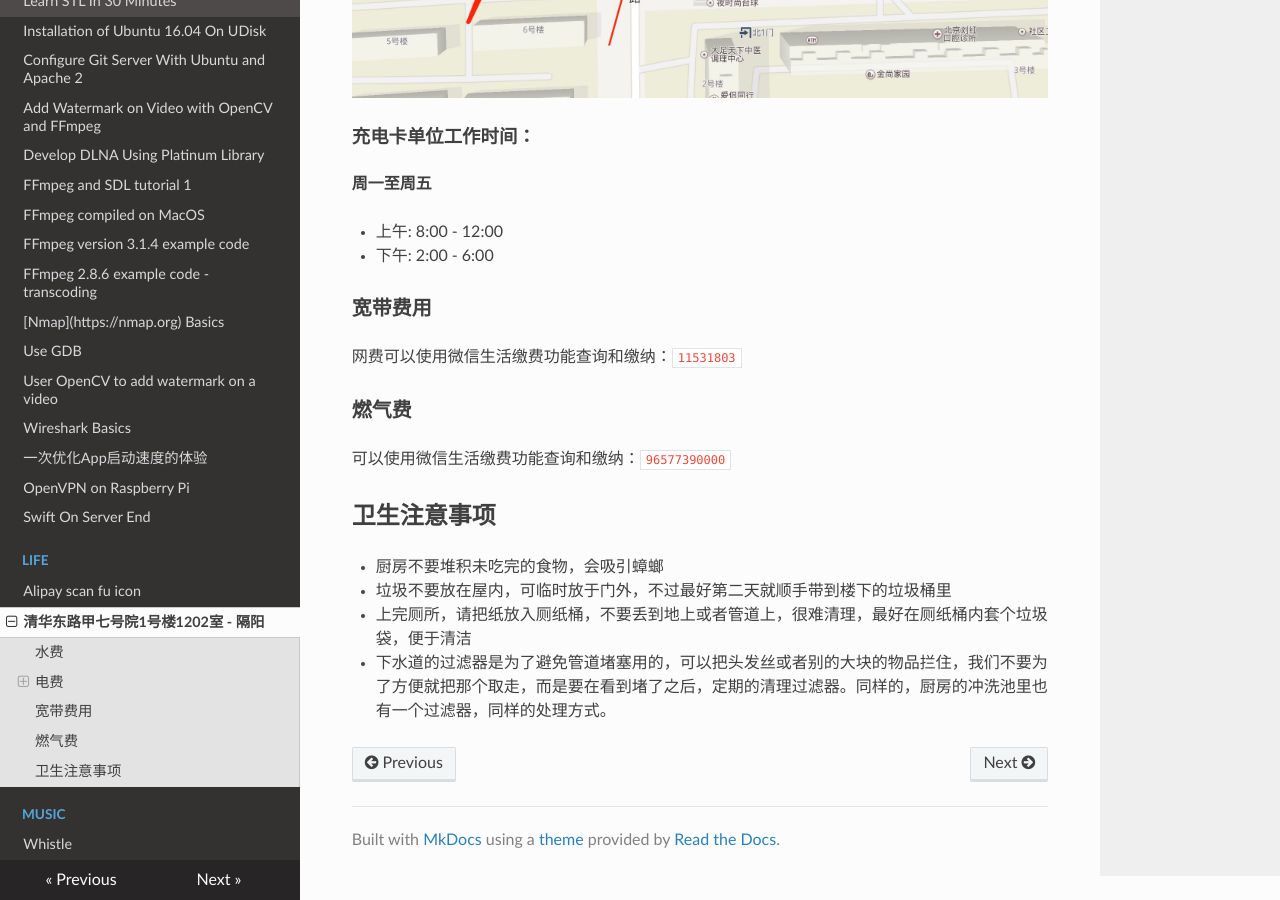
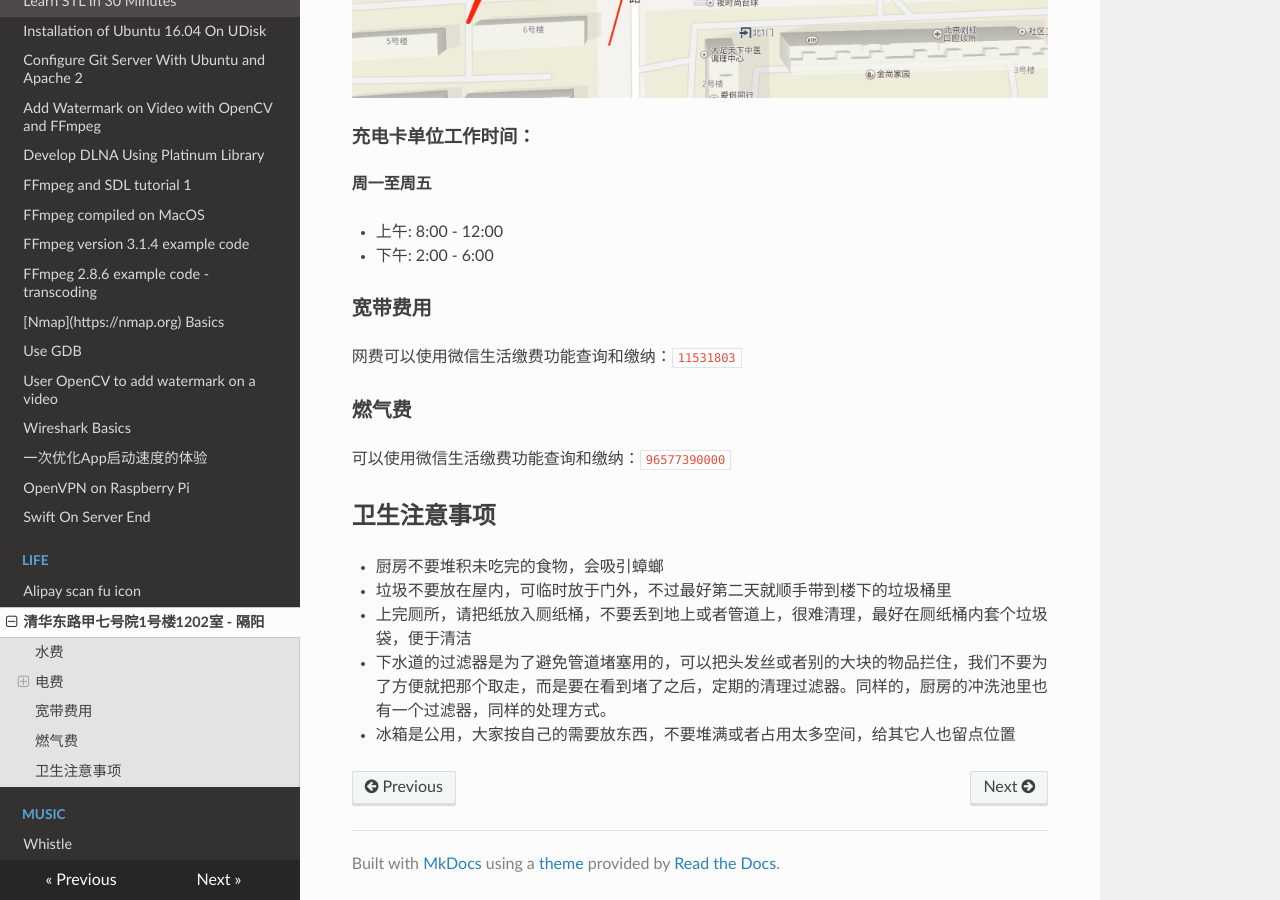
Before and after one commit to wangzhizhou/JokerBlog, an MkDocs documentation site: the page built from docs/life/Renting in Beijing.md, in a window 1280 px wide and 900 px high, scrolled down 882 px. Built offline with MkDocs 1.6.1, drawn with Linux system fonts in a browser that asks for light colours; nearby versions of some CDN libraries; old or Windows-style settings are respelled for this version of MkDocs.

Commit message:
add one tip

```diff
--- a/docs/life/Renting in Beijing.md
+++ b/docs/life/Renting in Beijing.md
@@ -46,3 +46,5 @@
 - 上完厕所，请把纸放入厕纸桶，不要丢到地上或者管道上，很难清理，最好在厕纸桶内套个垃圾袋，便于清洁
 
 - 下水道的过滤器是为了避免管道堵塞用的，可以把头发丝或者别的大块的物品拦住，我们不要为了方便就把那个取走，而是要在看到堵了之后，定期的清理过滤器。同样的，厨房的冲洗池里也有一个过滤器，同样的处理方式。
+
+- 冰箱是公用，大家按自己的需要放东西，不要堆满或者占用太多空间，给其它人也留点位置
```
